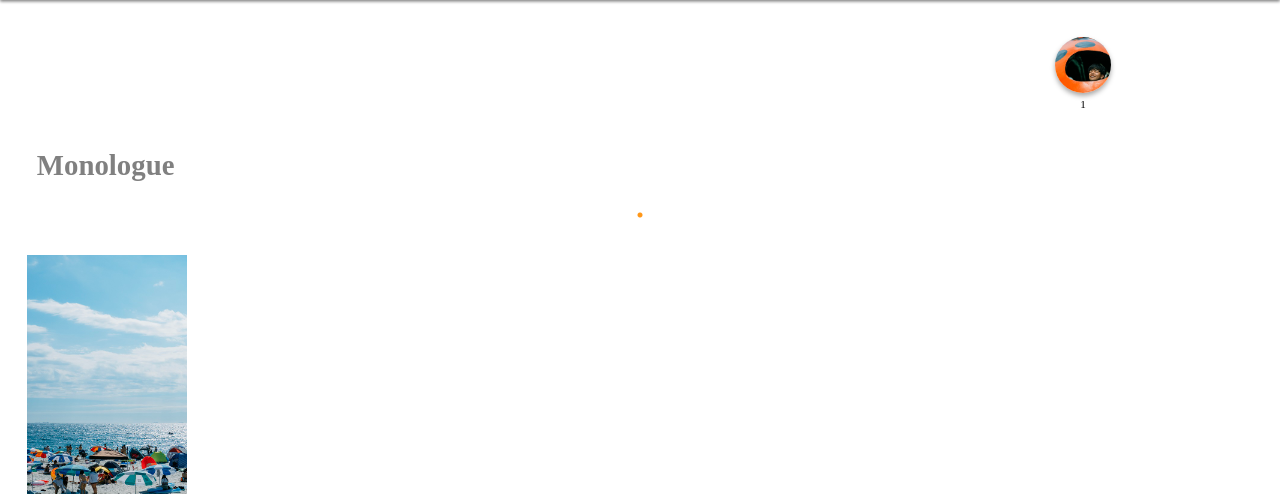
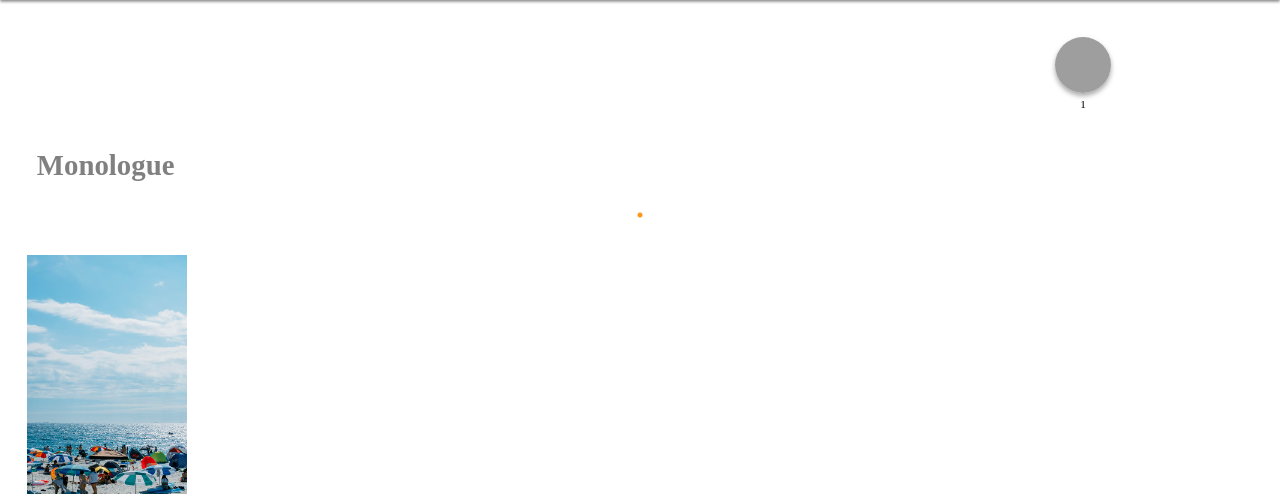
Before and after one commit to ramo798/PRACTICE-notuna, a Django app: page / in a window 1280 px wide. Shown: the part 48-542 px from the top of the page. Run offline with Django 3.2, Linux system fonts and the light colour scheme; tables that the repository leaves empty hold one stand-in row (values such as "Sample post"); grey boxes are pictures that could not be loaded.

Commit message:
リクエイメン修正

```diff
--- a/main/templates/main/home.html
+++ b/main/templates/main/home.html
@@ -24,7 +24,7 @@
              <form action="#" method="GET">
               <div class="user">
                 <div class="icon_top">
-                  <input type="image" class="img_top" src="{% static 'img/yayoi.jpg' %}" alt="ユーザーアイコン" />
+                  <input type="image" class="img_top" src="{{ itirana.profpic }}" alt="ユーザーアイコン" />
                 </div>
                 <div class="name_top"> {{ itirana.userid }} </div>
               </div><!--ここまでインデントが変にしちゃった 0914-->
--- a/requirements.txt
+++ b/requirements.txt
@@ -3,6 +3,7 @@ dj-static==0.0.6
 Django==2.1.1
 django-toolbelt==0.0.1
 gunicorn==19.9.0
+Pillow==5.2.0
 psycopg2==2.7.5
 pytz==2018.5
 static3==0.7.0
```
Also changed, not shown: myDjango/media/image/cherry.jpg (added).
